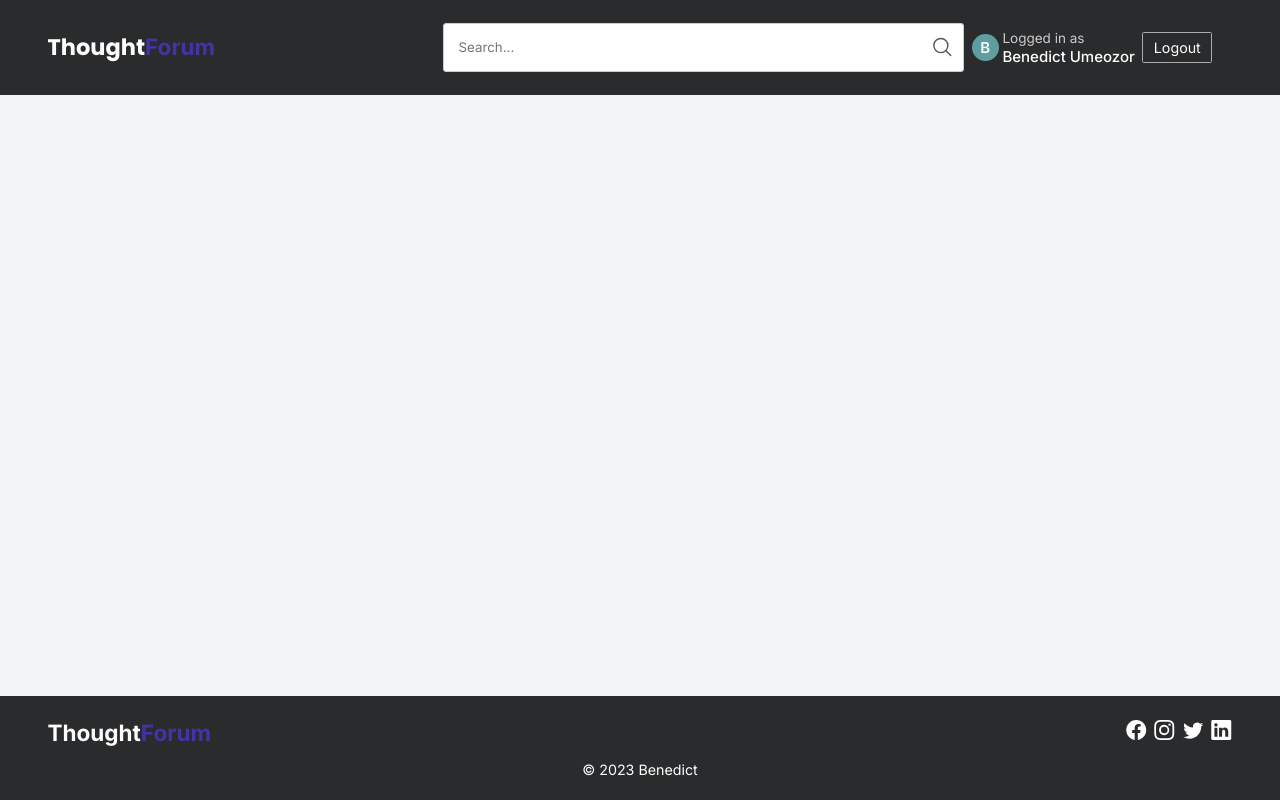
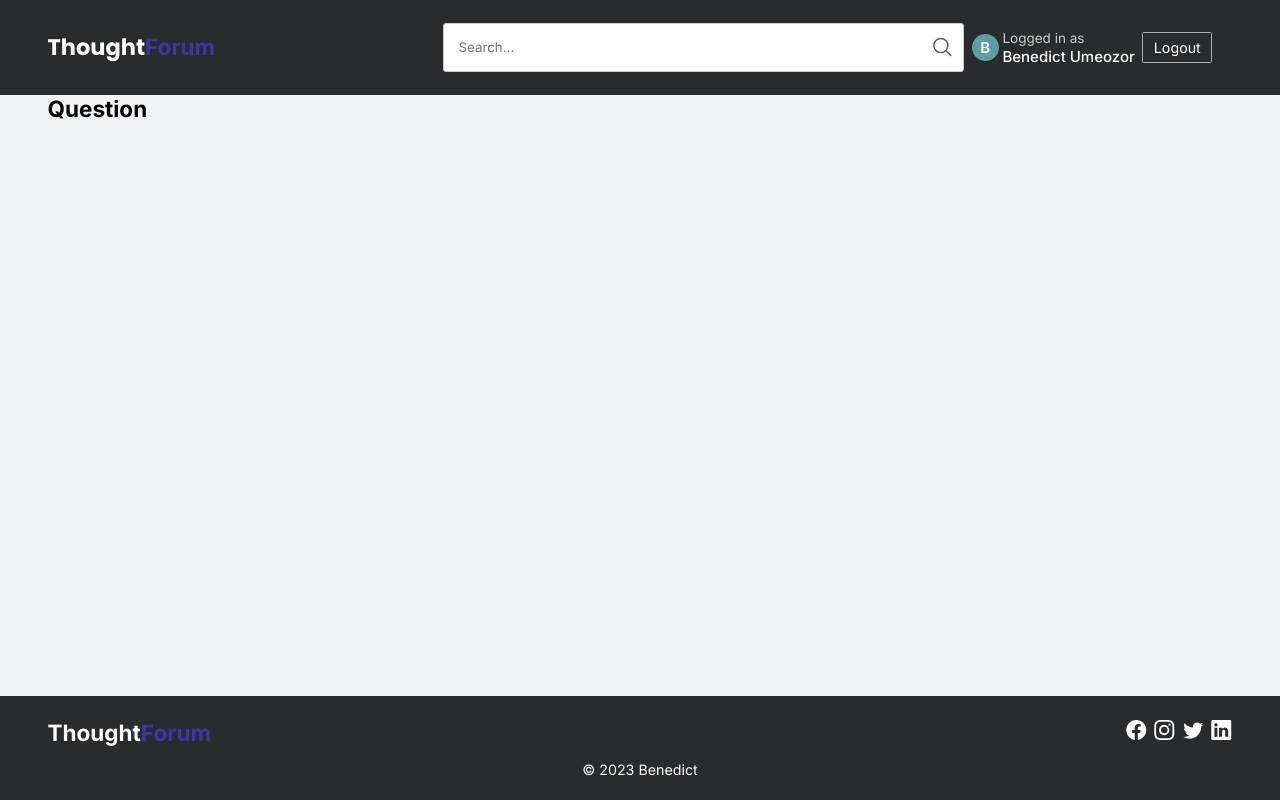
Before and after one commit to BenedictUmeozor/ThoughtForum-frontend-, a React (Vite) app: page /question/1 in a window 1280 px wide. Built offline with nearby package versions, Linux system fonts and the light colour scheme.

Commit message:
new page for questions

```diff
--- a/src/pages/QuestionPage.tsx
+++ b/src/pages/QuestionPage.tsx
@@ -1,7 +1,9 @@
 const QuestionPage = () => {
   return (
     <section className="question-page">
-      <div className="container"></div>
+      <div className="container">
+        <h2>Question</h2>
+      </div>
     </section>
   );
 };
```
